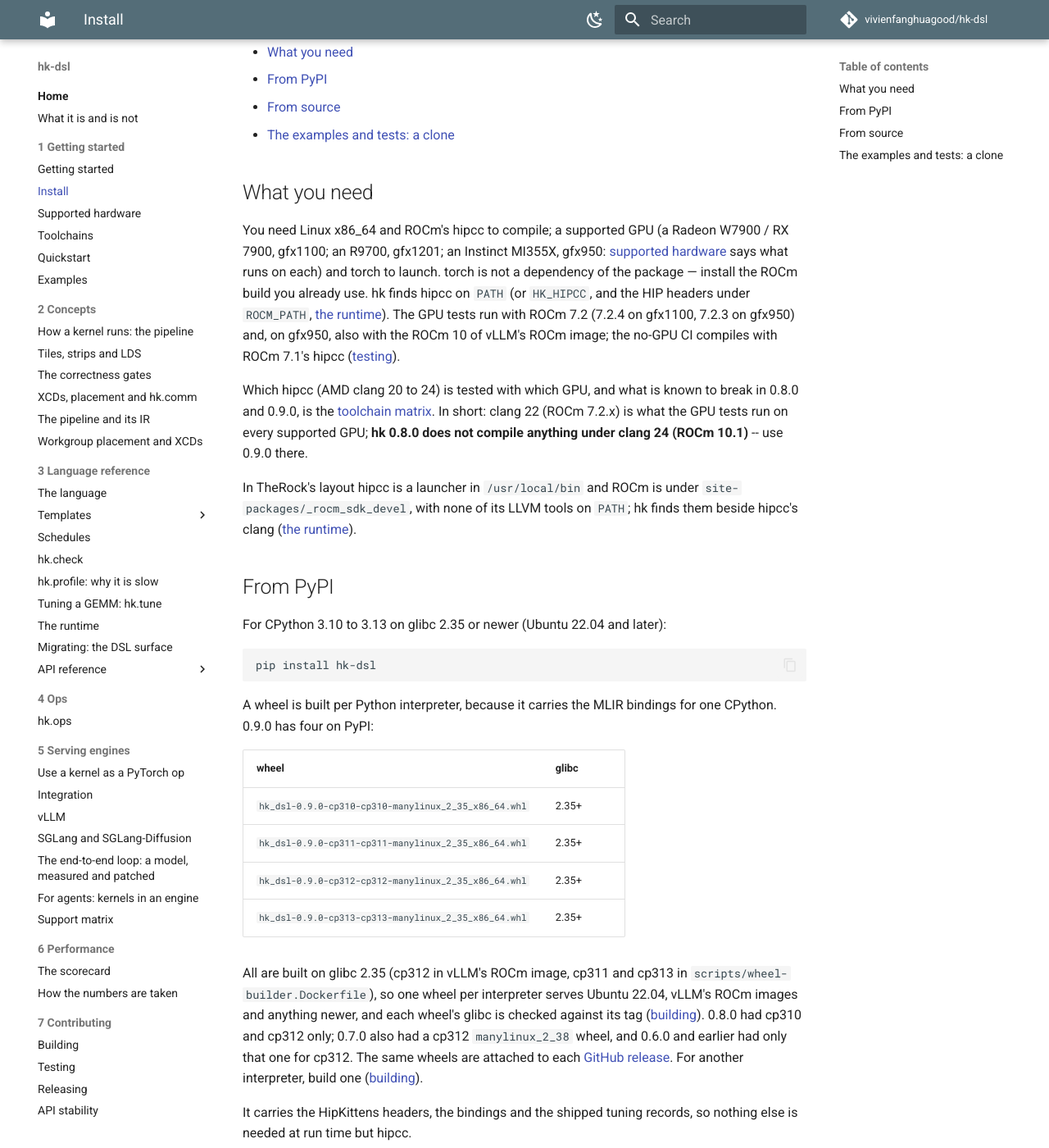
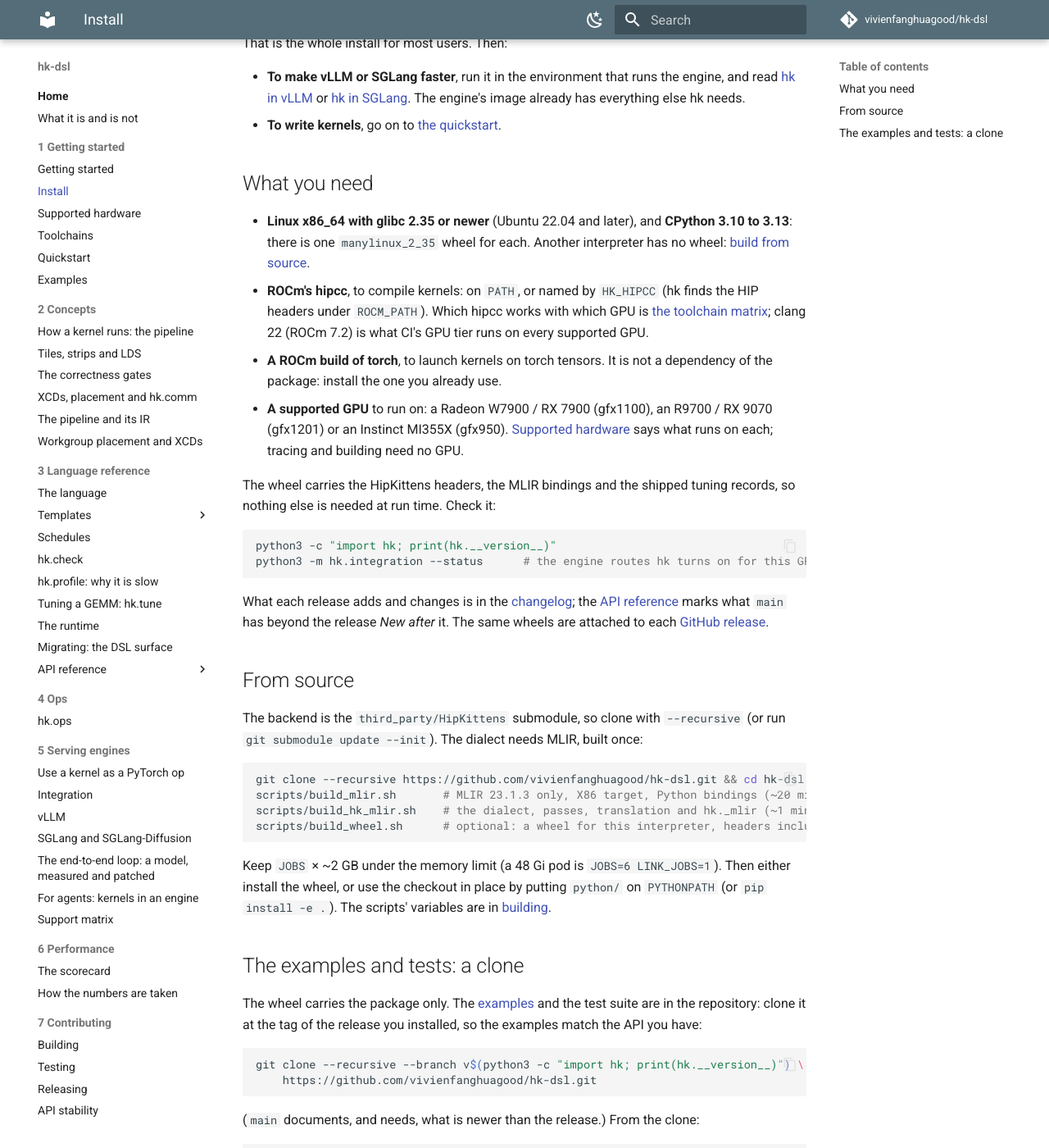
Before and after one commit to vivienfanghuagood/hk-dsl, an MkDocs documentation site: the page built from docs/install.md, in a window 1280 px wide and 1400 px high, scrolled down 196 px. Shown: the whole window at 82% size. Built offline with MkDocs 1.6.1 and Material for MkDocs 9.7.7, drawn with Linux system fonts in a browser that asks for light colours; comment, search, counter and statistics services are not loaded; some of the changed text lies outside the part shown.

Commit message:
docs(install): one command first, version-agnostic
install.md opens with pip install hk-dsl and the two ways on (engines, kernels);
'What you need' is a list; the 0.9.0 wheel table, the 0.6-0.8 wheel history and
the hard-coded release number go (they went stale at every release: the page
said 0.9.2 while PyPI had 0.9.1); the clone command takes the installed
version's tag. Commands run as written (pip install, hk.__version__, --status,
the clone at v0.9.2).

Co-Authored-By: Claude <noreply@anthropic.com>

````diff
--- a/docs/install.md
+++ b/docs/install.md
@@ -1,77 +1,51 @@
 # Install
-
-What hk-dsl needs, which toolchains it is tested with, and how to install it
-from a wheel or from source. Then: [the quickstart](quickstart.md).
-
-- [What you need](#what-you-need)
-- [From PyPI](#from-pypi)
-- [From source](#from-source)
-- [The examples and tests: a clone](#the-examples-and-tests-a-clone)
-
-## What you need
-
-
-You need Linux x86_64 and ROCm's hipcc to compile; a supported GPU (a Radeon
-W7900 / RX 7900, gfx1100; an R9700, gfx1201; an Instinct MI355X, gfx950:
-[supported hardware](supported-hardware.md) says what runs on each) and torch
-to launch. torch is not a dependency of the package — install the
-ROCm build you already use. hk finds hipcc on `PATH` (or `HK_HIPCC`, and the
-HIP headers under `ROCM_PATH`, [the runtime](runtime.md#environment-variables)).
-The GPU tests run with ROCm 7.2 (7.2.4 on gfx1100, 7.2.3 on gfx950) and, on
-gfx950, also with the ROCm 10 of vLLM's ROCm image; the no-GPU CI compiles with
-ROCm 7.1's hipcc ([testing](testing.md#ci)).
-
-Which hipcc (AMD clang 20 to 24) is tested with which GPU, and what is known to break in 0.8.0 and
-0.9.0, is the [toolchain matrix](toolchains.md). In short: clang 22 (ROCm 7.2.x) is what the GPU tests
-run on every supported GPU; **hk 0.8.0 does not compile anything under clang 24 (ROCm 10.1)** -- use
-0.9.0 there.
-
-In TheRock's layout hipcc is a launcher in `/usr/local/bin` and ROCm is under
-`site-packages/_rocm_sdk_devel`, with none of its LLVM tools on `PATH`; hk finds
-them beside hipcc's clang ([the runtime](runtime.md#environment-variables)).
-
-## From PyPI
-
-For CPython 3.10 to 3.13 on glibc 2.35 or newer (Ubuntu 22.04
-and later):
 
 ```bash
 pip install hk-dsl
 ```
 
-A wheel is built per Python interpreter, because it carries the MLIR bindings
-for one CPython. 0.9.0 has four on PyPI:
+That is the whole install for most users. Then:
 
-| wheel | glibc |
-|---|---|
-| `hk_dsl-0.9.0-cp310-cp310-manylinux_2_35_x86_64.whl` | 2.35+ |
-| `hk_dsl-0.9.0-cp311-cp311-manylinux_2_35_x86_64.whl` | 2.35+ |
-| `hk_dsl-0.9.0-cp312-cp312-manylinux_2_35_x86_64.whl` | 2.35+ |
-| `hk_dsl-0.9.0-cp313-cp313-manylinux_2_35_x86_64.whl` | 2.35+ |
+- **To make vLLM or SGLang faster**, run it in the environment that runs the
+  engine, and read [hk in vLLM](vllm.md) or [hk in SGLang](sglang.md). The
+  engine's image already has everything else hk needs.
+- **To write kernels**, go on to [the quickstart](quickstart.md).
 
-All are built on glibc 2.35 (cp312 in vLLM's ROCm image, cp311 and cp313 in
-`scripts/wheel-builder.Dockerfile`), so one wheel per interpreter serves Ubuntu 22.04, vLLM's ROCm images and anything newer, and
-each wheel's glibc is checked against its tag ([building](building.md#wheels)).
-0.8.0 had cp310 and cp312 only; 0.7.0 also had a cp312 `manylinux_2_38`
-wheel, and 0.6.0 and earlier had only that one for cp312. The same wheels are attached to each
-[GitHub release](https://github.com/vivienfanghuagood/hk-dsl/releases). For
-another interpreter, build one ([building](building.md#wheels)).
+## What you need
 
-It carries the HipKittens headers, the bindings and the shipped tuning
-records, so nothing else is needed at run time but hipcc.
+- **Linux x86_64 with glibc 2.35 or newer** (Ubuntu 22.04 and later), and
+  **CPython 3.10 to 3.13**: there is one `manylinux_2_35` wheel for each.
+  Another interpreter has no wheel: [build from source](#from-source).
+- **ROCm's hipcc**, to compile kernels: on `PATH`, or named by `HK_HIPCC`
+  (hk finds the HIP headers under `ROCM_PATH`). Which hipcc works with which
+  GPU is [the toolchain matrix](toolchains.md); clang 22 (ROCm 7.2) is what
+  CI's GPU tier runs on every supported GPU.
+- **A ROCm build of torch**, to launch kernels on torch tensors. It is not a
+  dependency of the package: install the one you already use.
+- **A supported GPU** to run on: a Radeon W7900 / RX 7900 (gfx1100), an R9700
+  / RX 9070 (gfx1201) or an Instinct MI355X (gfx950).
+  [Supported hardware](supported-hardware.md) says what runs on each; tracing
+  and building need no GPU.
 
-The release on PyPI is 0.9.2. hk is on by default in vLLM and SGLang for the
-routes validated on your GPU (`HK_DISABLE=1` turns them all off, `HK_<ROUTE>=0`
-one of them, [integration](integration.md#on-by-default-and-turning-it-off)).
-What 0.9.1 and 0.9.0 add and change, including the routes whose default changed,
-is in the [changelog](../CHANGELOG.md); what main adds after 0.9.2, which no
-release has yet, the API reference marks *New after 0.9.2*.
+The wheel carries the HipKittens headers, the MLIR bindings and the shipped
+tuning records, so nothing else is needed at run time. Check it:
+
+```bash
+python3 -c "import hk; print(hk.__version__)"
+python3 -m hk.integration --status      # the engine routes hk turns on for this GPU
+```
+
+What each release adds and changes is in the [changelog](../CHANGELOG.md); the
+[API reference](api/README.md) marks what `main` has beyond the release
+*New after* it. The
+same wheels are attached to each
+[GitHub release](https://github.com/vivienfanghuagood/hk-dsl/releases).
 
 ## From source
 
-The backend is the `third_party/HipKittens` submodule, so
-clone with `--recursive` (or run `git submodule update --init`). The dialect
-needs MLIR, built once:
+The backend is the `third_party/HipKittens` submodule, so clone with
+`--recursive` (or run `git submodule update --init`). The dialect needs MLIR,
+built once:
 
 ```bash
 git clone --recursive https://github.com/vivienfanghuagood/hk-dsl.git && cd hk-dsl
@@ -92,7 +66,8 @@ suite are in the repository: clone it at the tag of the release you installed,
 so the examples match the API you have:
 
 ```bash
-git clone --recursive --branch v0.9.0 https://github.com/vivienfanghuagood/hk-dsl.git
+git clone --recursive --branch v$(python3 -c "import hk; print(hk.__version__)") \
+    https://github.com/vivienfanghuagood/hk-dsl.git
 ```
 
 (`main` documents, and needs, what is newer than the release.) From the clone:
````
